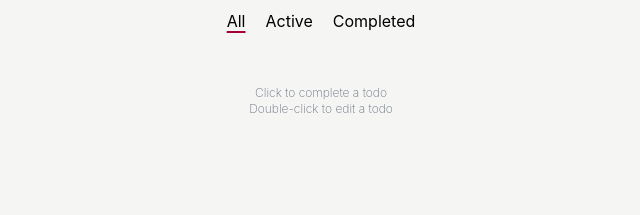
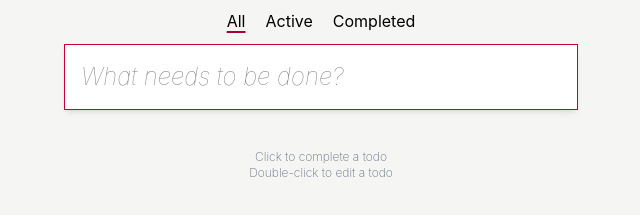
Before and after one commit to sophia-mai/basic-todo-app, a website built with Vite: page index.html in a window 1280 px wide. Shown: the part 127-342 px from the top of the page, without its empty margins (319-959 px from the left). Built offline with nearby package versions, Linux system fonts and the light colour scheme.

Commit message:
todos-05: Add main section and input field

```diff
--- a/index.html
+++ b/index.html
@@ -25,6 +25,21 @@
       <a href="#/active" class="p-1" role="button">Active</a>
       <a href="#/completed" class="p-1" role="button">Completed</a>
     </nav>
+    <main class="max-w-lg mx-auto font-thin bg-white shadow-md">
+      <!-- Todo list will go here -->
+      <input
+        id="new-todo"
+        placeholder="What needs to be done?"
+        autofocus
+        class="w-full p-4 text-2xl italic outline-0 focus:outline-1 focus:outline-offset-0 focus:outline-rose-700"
+      />
+      <section
+        id="todo-list"
+        class="flex flex-col w-full text-xl font-normal divide-y"
+      >
+        <!-- Todos will go here -->
+      </section>
+    </main>
     <footer
       class="flex flex-col items-center justify-center max-w-lg mx-auto mt-10 text-xs text-gray-500 font-extralight"
     >
```
